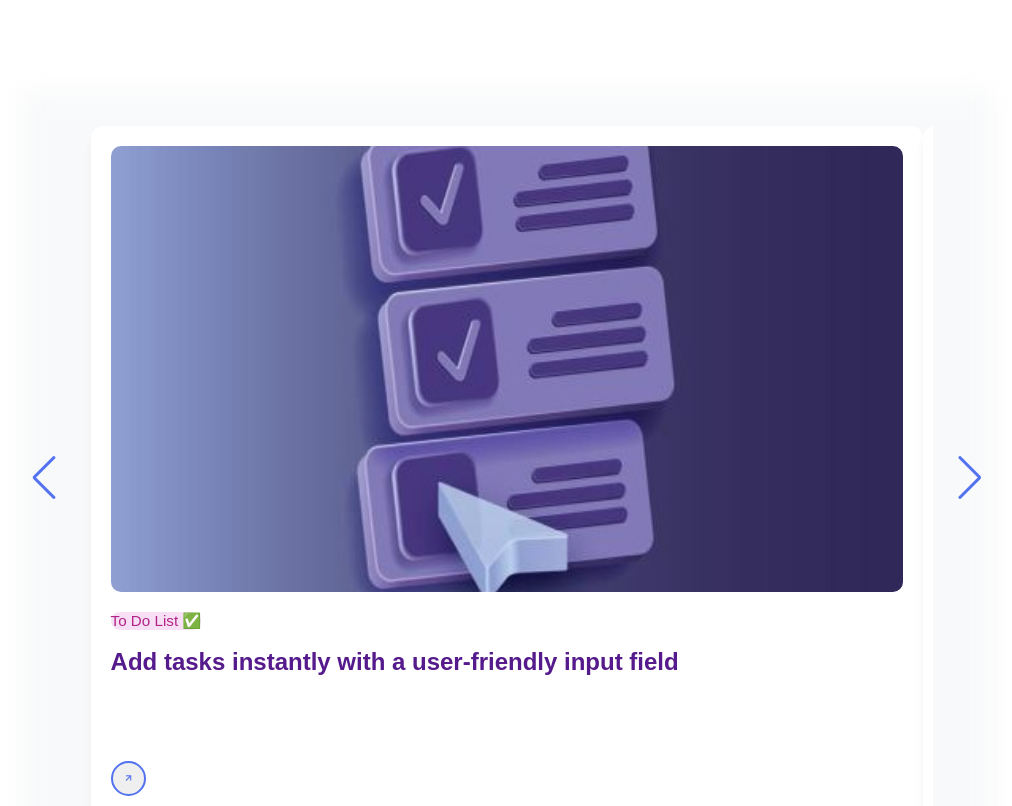
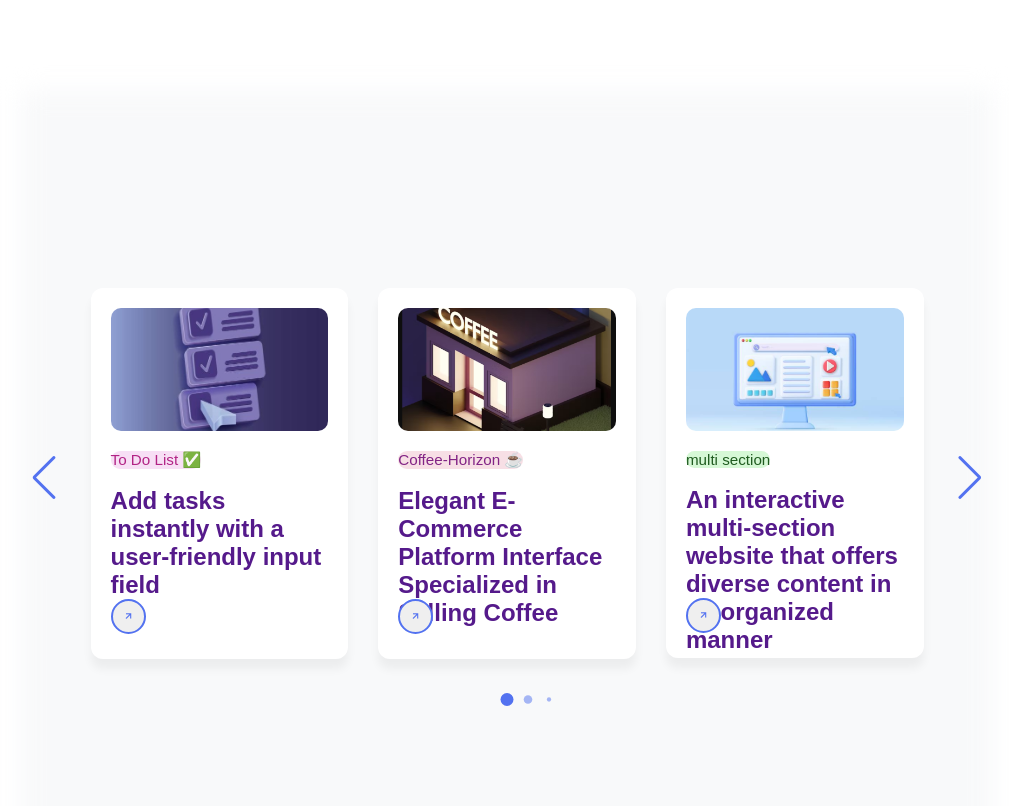
Before and after one commit to OthmanAlmasri/Portfolio, a plain HTML site: page index.html in a window 1280 px wide. Shown: the part 2540-3346 px from the top of the page, without its empty margins (133-1145 px from the left). Drawn offline with nearby package versions, Linux system fonts and the light colour scheme; the site is published under a folder, as on GitHub Pages, so addresses that start at the root find nothing.

Commit message:
Update index.html

```diff
--- a/index.html
+++ b/index.html
@@ -280,7 +280,7 @@
     <script src="https://cdn.jsdelivr.net/npm/swiper@11/swiper-bundle.min.js"></script>
 
     <!-- link custom script -->
-    <script src="/js/script.js"></script>
+    <script src="./js/script.js"></script>
 
 </body>
 </html>
```
